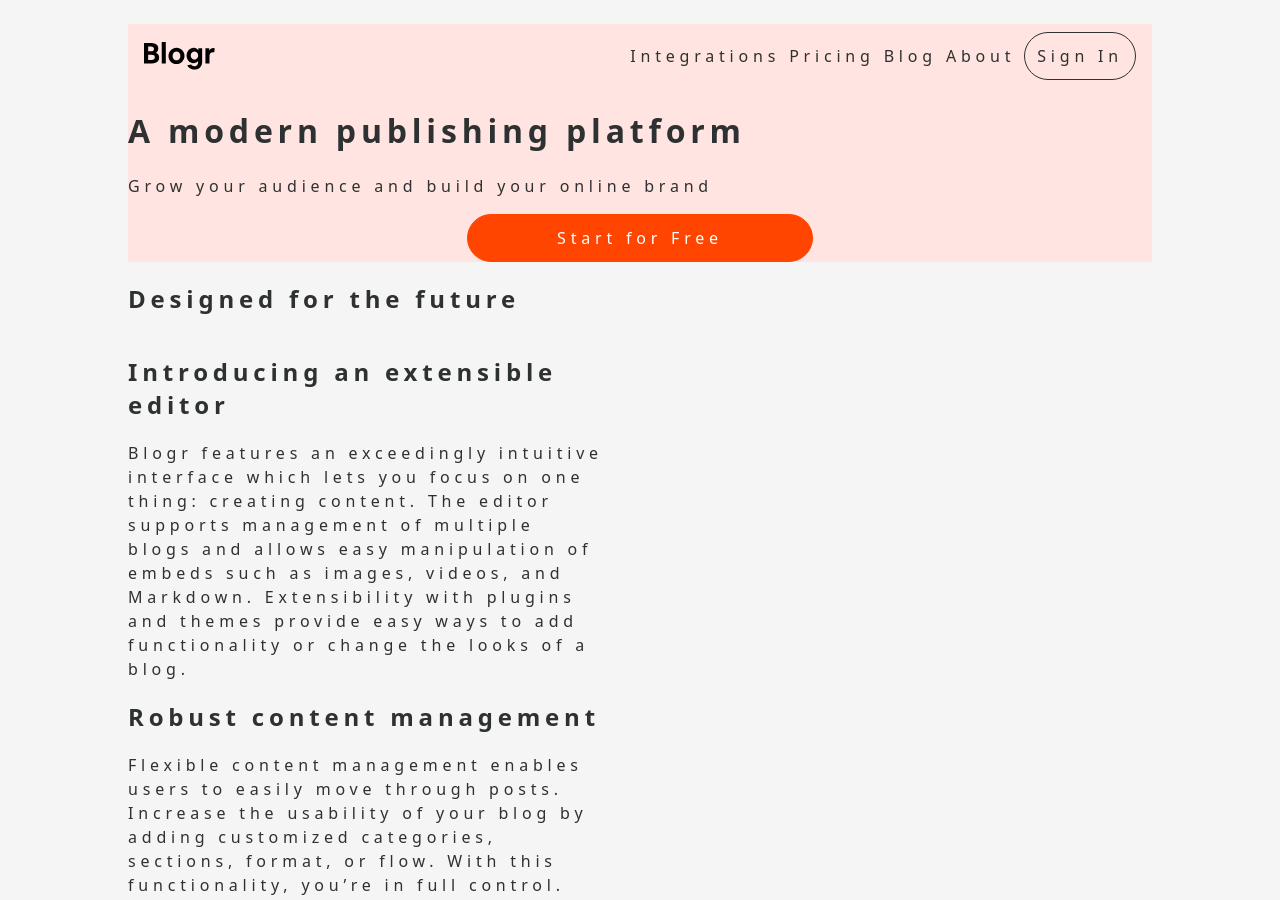
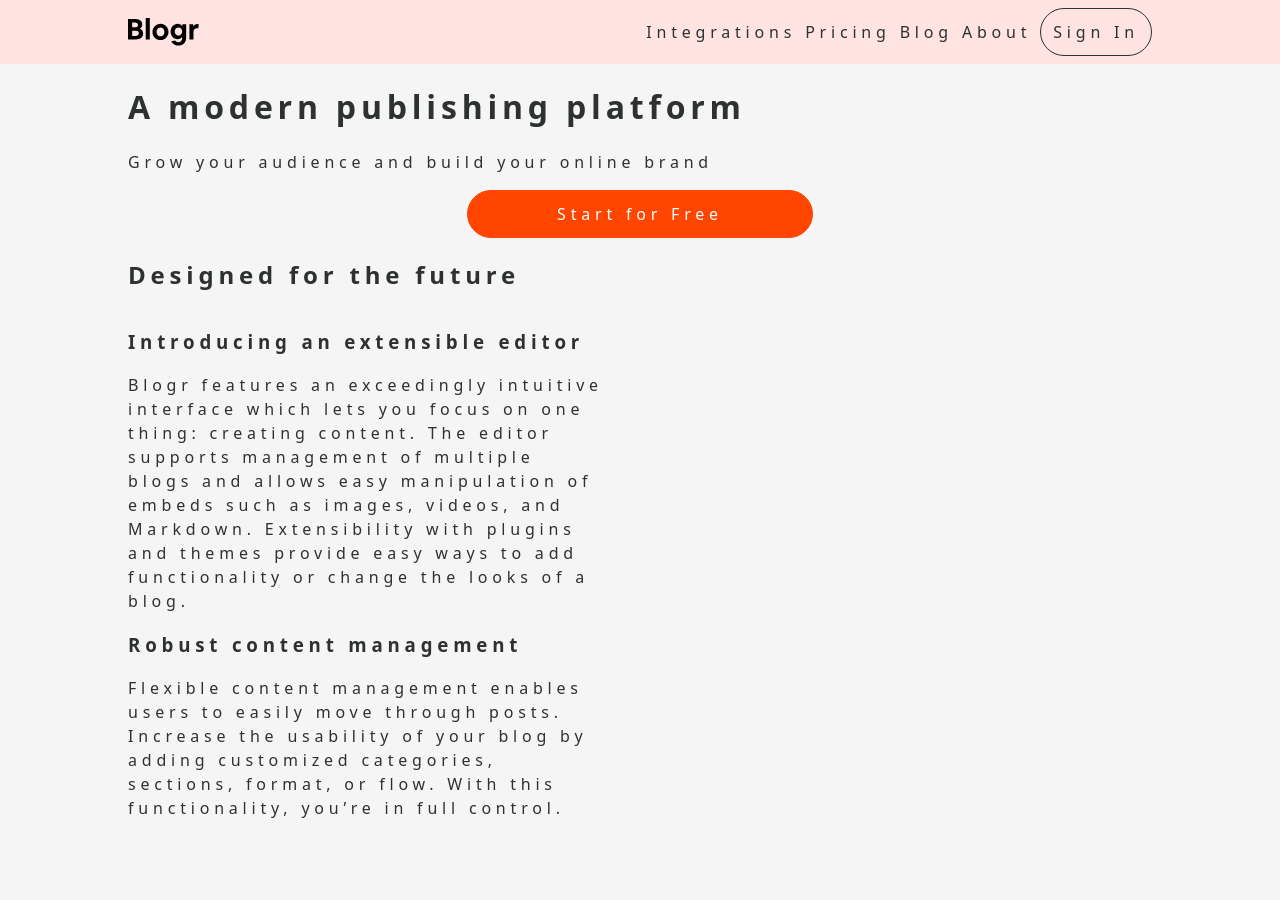
Before and after one commit to roberto3003/blogr-landing-page, a plain HTML site: page index.html in a window 1280 px wide. Shown: the top 900 px of the page. Drawn offline with Linux system fonts and the light colour scheme.

Commit message:
changed layout of body

```diff
--- a/index.html
+++ b/index.html
@@ -10,11 +10,8 @@
   </head>
   <body>
 
-	<div class="wrapper flex-center">
-	  <div class="container">
-<header>
+	  <header><div class="container">
 		  <a class="skip-main" href="#main">Skip to main content</a>
-
 
 		  <div class="nav-wrapper">
 			<div class="main-nav flex">
@@ -52,33 +49,26 @@
 			</div>
 
 		  </div>
-
-
-
-
-
-
-
-		<main id="main" tabindex="-1">
+		</div>
+	  </header>
+		<main id="main" tabindex="-1"><div class="container">
 			<h1>A modern publishing platform</h1>
 			<p>Grow your audience and build your online brand</p>
 			<div class="button cta"><a href="">Start for Free</a></div>
 
-</header>
 	  <article>
 		<h2>Designed for the future</h2>
 		<section class="flex two">
 		  <div class="text">
 
-				<h2>Introducing an extensible editor</h2>
+			<h3>Introducing an extensible editor</h3>
 			<p>Blogr features an exceedingly intuitive interface which lets you focus on one thing: creating content. The editor supports management of multiple blogs and allows easy manipulation of embeds such as images, videos, and Markdown. Extensibility with plugins and themes provide easy ways to add functionality or change the looks of a blog.</p>
-				<h2>Robust content management</h2>
+			<h3>Robust content management</h3>
 			<p>Flexible content management enables users to easily move through posts. Increase the usability of your blog by adding customized categories, sections, format, or flow. With this functionality, you’re in full control.</p>
 
 		  </div>
 		  <div class="hero"></div>
 		</section>
-
 
 		<section>
 		  <div class="hero"></div>
@@ -86,7 +76,6 @@
 
 			<h2>State of the Art Infrastructure</h2>
 			<p>With reliability and speed in mind, worldwide data centers provide the backbone for ultra-fast connectivity. This ensures your site will load instantly, no matter where your readers are, keeping your site competitive.</p>
-
 
 		  </div>
 		</section>
@@ -101,22 +90,11 @@
 		  </div>
 		</section>
 
-
-
-
-
-
-
-
-
 	  </article>
 
-
-
-
 		</main>
-
-		<footer class="footer">
+		  </div>
+		  <footer class="footer"><div class="container">
 			  <div class="container">
 				<div class="main-nav flex">
 				  <div class="logo">
@@ -135,13 +113,9 @@
 
 				  </nav>
 				</div>
-
-
-
+			  </div>
 			</div>
 		  </footer>
-	  </div>
-	</div>
 
   </body>
 </html>
--- a/style.css
+++ b/style.css
@@ -42,15 +42,23 @@ html {
   background-color: var(--bg-color);
 }
 
+.wrapper {
+}
+
 
 body {
-  height: 100%;
+  min-height: 100vh;
   margin:0;
   color: var(--text);
   font-family: system-ui, sans-serif;
   font-size: var(--font-size);
   letter-spacing: var(--letter-spacing);
 }
+
+body > * {
+  width: 100%;
+}
+
 
 header {
   background-color: var(--theme);
@@ -100,10 +108,6 @@ input:not(:placeholder-shown):invalid {
   margin-inline-end: auto;
 }
 
-.wrapper {
-  min-height: 100vh;
-}
-
 footer .wrapper {
   min-height: initial;
 }
@@ -111,7 +115,6 @@ footer .wrapper {
 .container {
   width: 80vw;
   min-width: 320px;
-  padding: var(--padding) 0;
   margin: 0 auto;
 }
 
@@ -283,7 +286,6 @@ left: -999px;
 
 .main-nav {
   height: 4em;
-  margin: 0 1em;
   align-items: center;
 }
 
```
Lines whose indentation alone changed are shown as unchanged.
